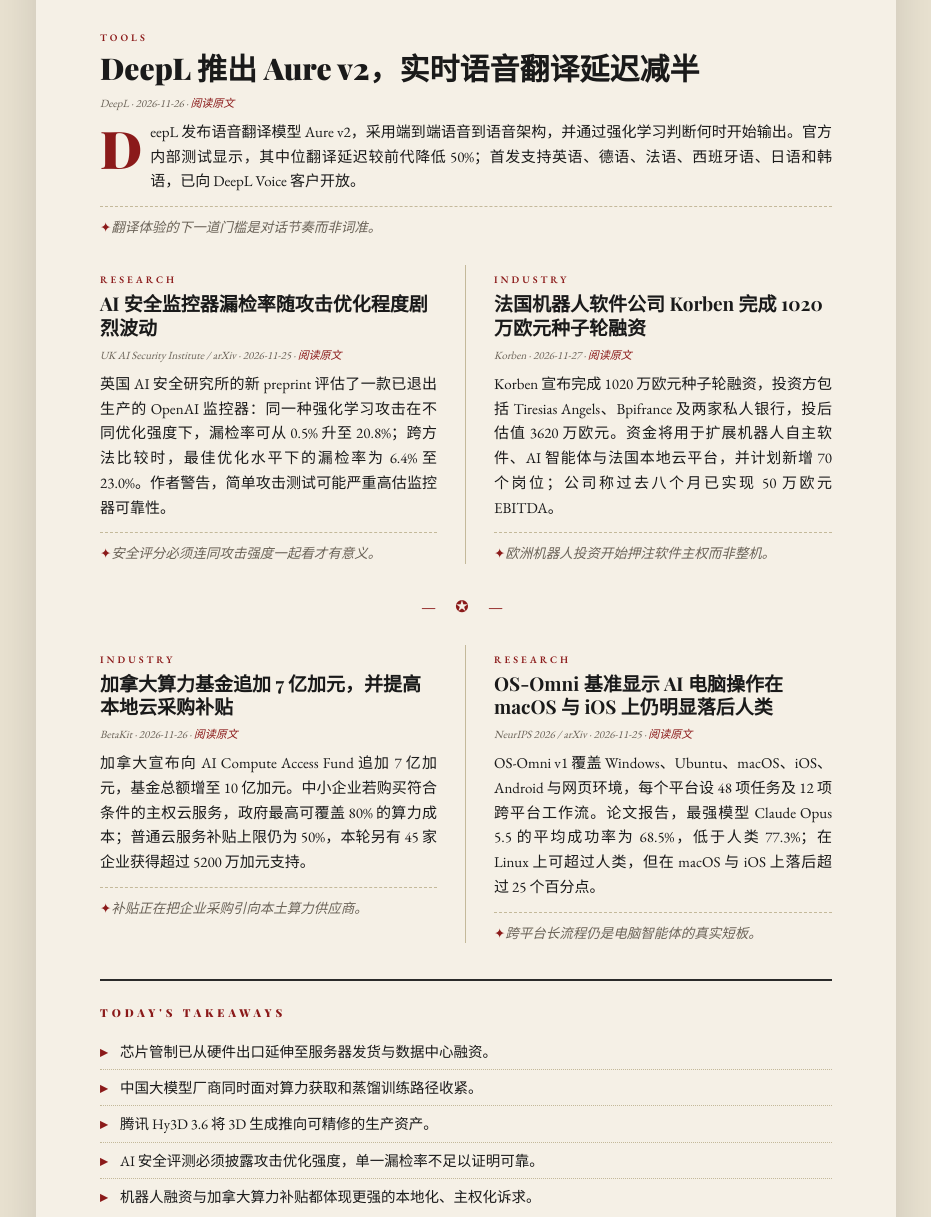
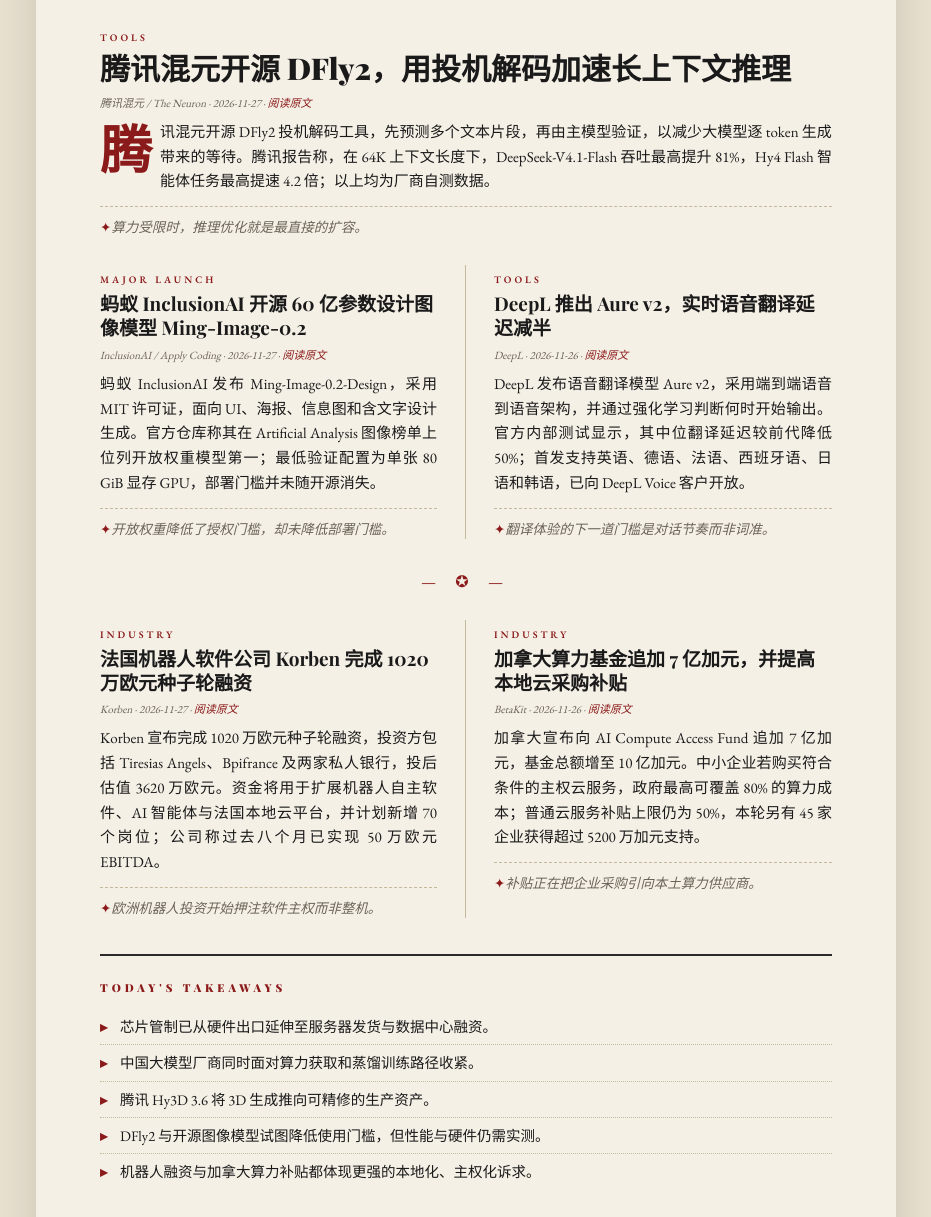
Before and after one commit to pommotion/ai-tech-daily, a plain HTML site: page reports/2026-11-27.html in a window 1280 px wide. Shown: the part 1120-2337 px from the top of the page, without its empty margins (174-1105 px from the left). Drawn offline with nearby package versions, Linux system fonts and the light colour scheme.

Commit message:
📰 AI TECH DAILY · 2026-11-27

```diff
--- a/reports/2026-11-27.html
+++ b/reports/2026-11-27.html
@@ -172,7 +172,7 @@
 
 <div class="lead-section">
     <div class="lead-tag">LEAD</div>
-    <p class="lead-text">今天的 AI 新闻一半在抢算力，一半在降低算力门槛：芯片管制收紧，开源模型与推理优化同时向前推进。</p>
+    <p class="lead-text">AI 今日主线是算力与部署：出口管制继续收紧，开源图像与推理加速试图从另一端压低使用门槛。</p>
 </div>
 
     <div class="full-width article">
@@ -204,26 +204,26 @@
 
     <div class="full-width article">
         <div class="article-categories">TOOLS</div>
-        <h2 class="feature-headline">DeepL 推出 Aure v2，实时语音翻译延迟减半</h2>
-        <div class="article-source">DeepL · 2026-11-26 · <a href="https://www.deepl.com/en/press-release/aure-v2" target="_blank">阅读原文</a></div>
-        <p class="article-body"><span class="dropcap">D</span>eepL 发布语音翻译模型 Aure v2，采用端到端语音到语音架构，并通过强化学习判断何时开始输出。官方内部测试显示，其中位翻译延迟较前代降低 50%；首发支持英语、德语、法语、西班牙语、日语和韩语，已向 DeepL Voice 客户开放。</p>
-        <p class="article-commentary">翻译体验的下一道门槛是对话节奏而非词准。</p>
+        <h2 class="feature-headline">腾讯混元开源 DFly2，用投机解码加速长上下文推理</h2>
+        <div class="article-source">腾讯混元 / The Neuron · 2026-11-27 · <a href="https://x.com/TencentHunyuan/status/2125928146113585468" target="_blank">阅读原文</a></div>
+        <p class="article-body"><span class="dropcap">腾</span>讯混元开源 DFly2 投机解码工具，先预测多个文本片段，再由主模型验证，以减少大模型逐 token 生成带来的等待。腾讯报告称，在 64K 上下文长度下，DeepSeek-V4.1-Flash 吞吐最高提升 81%，Hy4 Flash 智能体任务最高提速 4.2 倍；以上均为厂商自测数据。</p>
+        <p class="article-commentary">算力受限时，推理优化就是最直接的扩容。</p>
     </div>
 
     <div class="two-col">
         <div class="article">
-            <div class="article-categories">RESEARCH</div>
-            <h3 class="article-headline-col">AI 安全监控器漏检率随攻击优化程度剧烈波动</h3>
-            <div class="article-source">UK AI Security Institute / arXiv · 2026-11-25 · <a href="https://arxiv.org/abs/2611.34934" target="_blank">阅读原文</a></div>
-            <p class="article-body">英国 AI 安全研究所的新 preprint 评估了一款已退出生产的 OpenAI 监控器：同一种强化学习攻击在不同优化强度下，漏检率可从 0.5% 升至 20.8%；跨方法比较时，最佳优化水平下的漏检率为 6.4% 至 23.0%。作者警告，简单攻击测试可能严重高估监控器可靠性。</p>
-            <p class="article-commentary">安全评分必须连同攻击强度一起看才有意义。</p>
+            <div class="article-categories">MAJOR LAUNCH</div>
+            <h3 class="article-headline-col">蚂蚁 InclusionAI 开源 60 亿参数设计图像模型 Ming-Image-0.2</h3>
+            <div class="article-source">InclusionAI / Apply Coding · 2026-11-27 · <a href="https://github.com/inclusionAI/Ming-Image" target="_blank">阅读原文</a></div>
+            <p class="article-body">蚂蚁 InclusionAI 发布 Ming-Image-0.2-Design，采用 MIT 许可证，面向 UI、海报、信息图和含文字设计生成。官方仓库称其在 Artificial Analysis 图像榜单上位列开放权重模型第一；最低验证配置为单张 80 GiB 显存 GPU，部署门槛并未随开源消失。</p>
+            <p class="article-commentary">开放权重降低了授权门槛，却未降低部署门槛。</p>
         </div>
         <div class="article">
-            <div class="article-categories">INDUSTRY</div>
-            <h3 class="article-headline-col">法国机器人软件公司 Korben 完成 1020 万欧元种子轮融资</h3>
-            <div class="article-source">Korben · 2026-11-27 · <a href="https://www.korbenforpeople.com/en/funding/" target="_blank">阅读原文</a></div>
-            <p class="article-body">Korben 宣布完成 1020 万欧元种子轮融资，投资方包括 Tiresias Angels、Bpifrance 及两家私人银行，投后估值 3620 万欧元。资金将用于扩展机器人自主软件、AI 智能体与法国本地云平台，并计划新增 70 个岗位；公司称过去八个月已实现 50 万欧元 EBITDA。</p>
-            <p class="article-commentary">欧洲机器人投资开始押注软件主权而非整机。</p>
+            <div class="article-categories">TOOLS</div>
+            <h3 class="article-headline-col">DeepL 推出 Aure v2，实时语音翻译延迟减半</h3>
+            <div class="article-source">DeepL · 2026-11-26 · <a href="https://www.deepl.com/en/press-release/aure-v2" target="_blank">阅读原文</a></div>
+            <p class="article-body">DeepL 发布语音翻译模型 Aure v2，采用端到端语音到语音架构，并通过强化学习判断何时开始输出。官方内部测试显示，其中位翻译延迟较前代降低 50%；首发支持英语、德语、法语、西班牙语、日语和韩语，已向 DeepL Voice 客户开放。</p>
+            <p class="article-commentary">翻译体验的下一道门槛是对话节奏而非词准。</p>
         </div>
     </div>
 
@@ -232,17 +232,17 @@
     <div class="two-col">
         <div class="article">
             <div class="article-categories">INDUSTRY</div>
+            <h3 class="article-headline-col">法国机器人软件公司 Korben 完成 1020 万欧元种子轮融资</h3>
+            <div class="article-source">Korben · 2026-11-27 · <a href="https://www.korbenforpeople.com/en/funding/" target="_blank">阅读原文</a></div>
+            <p class="article-body">Korben 宣布完成 1020 万欧元种子轮融资，投资方包括 Tiresias Angels、Bpifrance 及两家私人银行，投后估值 3620 万欧元。资金将用于扩展机器人自主软件、AI 智能体与法国本地云平台，并计划新增 70 个岗位；公司称过去八个月已实现 50 万欧元 EBITDA。</p>
+            <p class="article-commentary">欧洲机器人投资开始押注软件主权而非整机。</p>
+        </div>
+        <div class="article">
+            <div class="article-categories">INDUSTRY</div>
             <h3 class="article-headline-col">加拿大算力基金追加 7 亿加元，并提高本地云采购补贴</h3>
             <div class="article-source">BetaKit · 2026-11-26 · <a href="https://betakit.com/feds-will-now-pay-80-percent-of-costs-under-ai-compute-access-fund-if-purchased-from-a-sovereign-provider/" target="_blank">阅读原文</a></div>
             <p class="article-body">加拿大宣布向 AI Compute Access Fund 追加 7 亿加元，基金总额增至 10 亿加元。中小企业若购买符合条件的主权云服务，政府最高可覆盖 80% 的算力成本；普通云服务补贴上限仍为 50%，本轮另有 45 家企业获得超过 5200 万加元支持。</p>
             <p class="article-commentary">补贴正在把企业采购引向本土算力供应商。</p>
-        </div>
-        <div class="article">
-            <div class="article-categories">RESEARCH</div>
-            <h3 class="article-headline-col">OS-Omni 基准显示 AI 电脑操作在 macOS 与 iOS 上仍明显落后人类</h3>
-            <div class="article-source">NeurIPS 2026 / arXiv · 2026-11-25 · <a href="https://arxiv.org/abs/2611.34232" target="_blank">阅读原文</a></div>
-            <p class="article-body">OS-Omni v1 覆盖 Windows、Ubuntu、macOS、iOS、Android 与网页环境，每个平台设 48 项任务及 12 项跨平台工作流。论文报告，最强模型 Claude Opus 5.5 的平均成功率为 68.5%，低于人类 77.3%；在 Linux 上可超过人类，但在 macOS 与 iOS 上落后超过 25 个百分点。</p>
-            <p class="article-commentary">跨平台长流程仍是电脑智能体的真实短板。</p>
         </div>
     </div>
 
@@ -252,7 +252,7 @@
             <li>芯片管制已从硬件出口延伸至服务器发货与数据中心融资。</li>
             <li>中国大模型厂商同时面对算力获取和蒸馏训练路径收紧。</li>
             <li>腾讯 Hy3D 3.6 将 3D 生成推向可精修的生产资产。</li>
-            <li>AI 安全评测必须披露攻击优化强度，单一漏检率不足以证明可靠。</li>
+            <li>DFly2 与开源图像模型试图降低使用门槛，但性能与硬件仍需实测。</li>
             <li>机器人融资与加拿大算力补贴都体现更强的本地化、主权化诉求。</li>
         </ul>
     </div>
```
